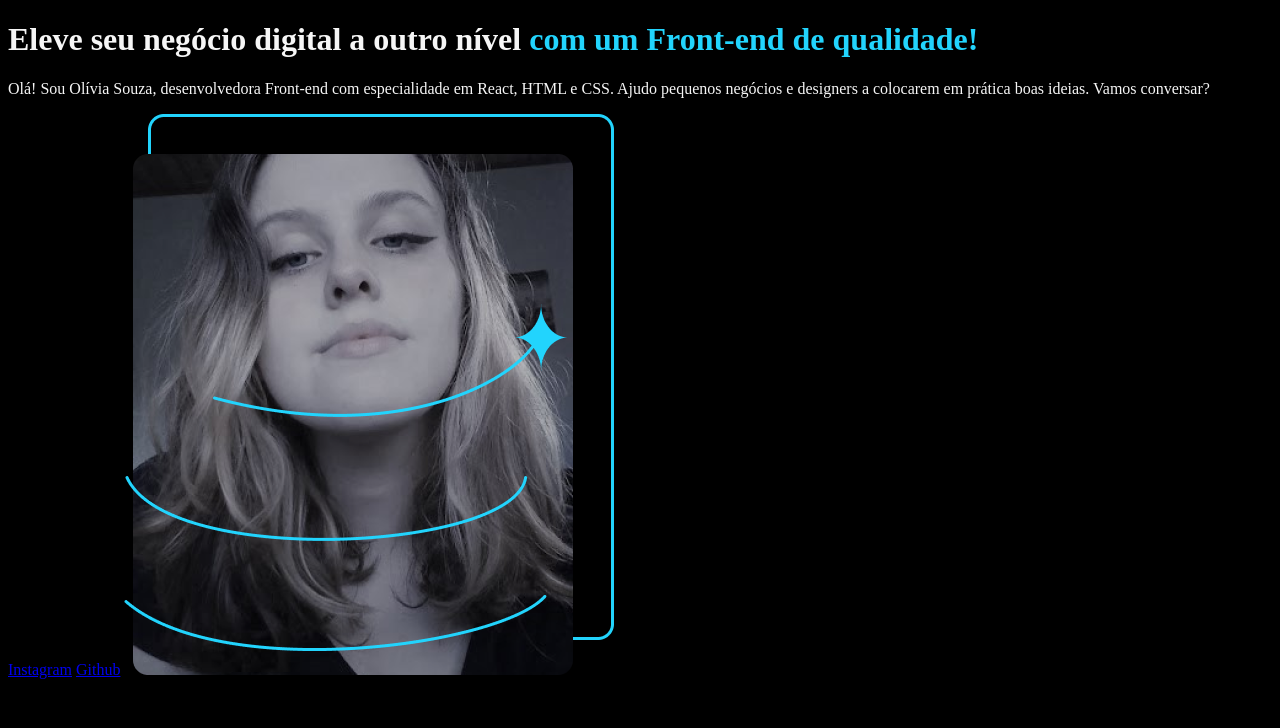
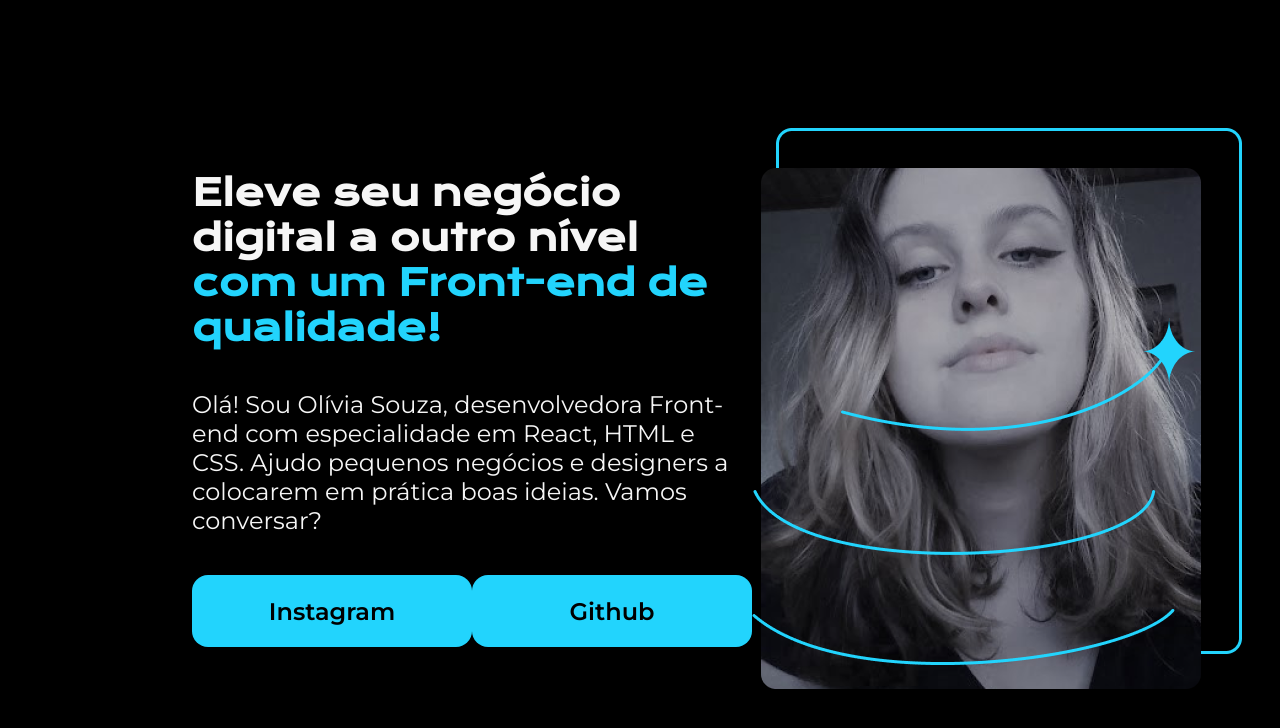
Before and after one commit to OliviaM-Souza/HTML-CSS-STUDY, a plain HTML site: page portfolio/index.html in a window 1280 px wide. Drawn offline with nearby package versions, Linux system fonts and the light colour scheme.

Commit message:
Resultados do curso HTML e CSS: Classes, posicionamento e Flexbox

```diff
--- a/portfolio/index.html
+++ b/portfolio/index.html
@@ -9,11 +9,15 @@
 </head>
 <body>
     <header></header> <!--cabeçalho-->
-    <main>
-        <h1>Eleve seu negócio digital a outro nível  <strong>com um Front-end de qualidade!</strong></h1>
-        <p>Olá! Sou Olívia Souza, desenvolvedora Front-end com especialidade em React, HTML e CSS. Ajudo pequenos negócios e designers a colocarem em prática boas ideias. Vamos conversar?</p>
-        <a href="https://www.instagram.com/orivinha_/">Instagram</a>
-        <a href="https://github.com/oliviama-souza">Github</a>
+    <main class="apresentacao">
+        <section class="apresentacao__conteudo">
+            <h1 class="apresentacao__conteudo__titulo">Eleve seu negócio digital a outro nível  <strong class="titulo-destaque">com um Front-end de qualidade!</strong></h1>
+            <p class="apresentacao__conteudo__texto">Olá! Sou Olívia Souza, desenvolvedora Front-end com especialidade em React, HTML e CSS. Ajudo pequenos negócios e designers a colocarem em prática boas ideias. Vamos conversar?</p>
+            <div class="apresentacao__links">
+                <a class="apresentacao__links__link" href="https://www.instagram.com/orivinha_/">Instagram</a>
+                <a class="apresentacao__links__link" href="https://github.com/oliviama-souza">Github</a>
+            </div>
+        </section>
         <img src="imagens/Imagem.png" alt="imagem de perfil">
     </main> <!--conteudo principal da pagina-->
     <footer></footer> <!--rodapé-->
--- a/portfolio/style.css
+++ b/portfolio/style.css
@@ -1,7 +1,60 @@
+@import url('https://fonts.googleapis.com/css2?family=Krona+One&family=Montserrat:wght@400;600&display=swap');
+
+*{
+    margin: 0;
+    padding: 0;
+}
+
 body{
     background-color: #000000;
     color: #f6f6f6;
+    height: 100vh;
+    box-sizing: border-box;
 }
-strong{
+
+.titulo-destaque{
     color: #22d4fd;
 }
+
+.apresentacao{
+    margin: 10% 15%;
+    display:   flex;
+    align-items: center;
+    justify-content: space-between;
+}
+
+.apresentacao__conteudo{
+    width: 615px;
+    display: flex;
+    flex-direction: column;
+    gap: 40px;
+
+}
+
+.apresentacao__conteudo__titulo{
+    font-size: 36px;
+    font-family: 'Krona One', sans-serif;
+}
+
+.apresentacao__conteudo__texto{
+    font-size: 24px;
+    font-family: 'Montserrat', sans-serif;
+}
+
+.apresentacao__links{
+    display: flex;
+    justify-content: space-between;
+}
+
+.apresentacao__links__link{
+    background-color: #22d4fd;
+    width: 280px;
+    text-align: center;
+    border-radius: 16px;
+    font-weight: 600;
+    font-size: 24px;
+    padding: 21.5px 0;
+    text-decoration: none;
+    color: #000000;
+    font-family: 'Montserrat', sans-serif;
+}
```
